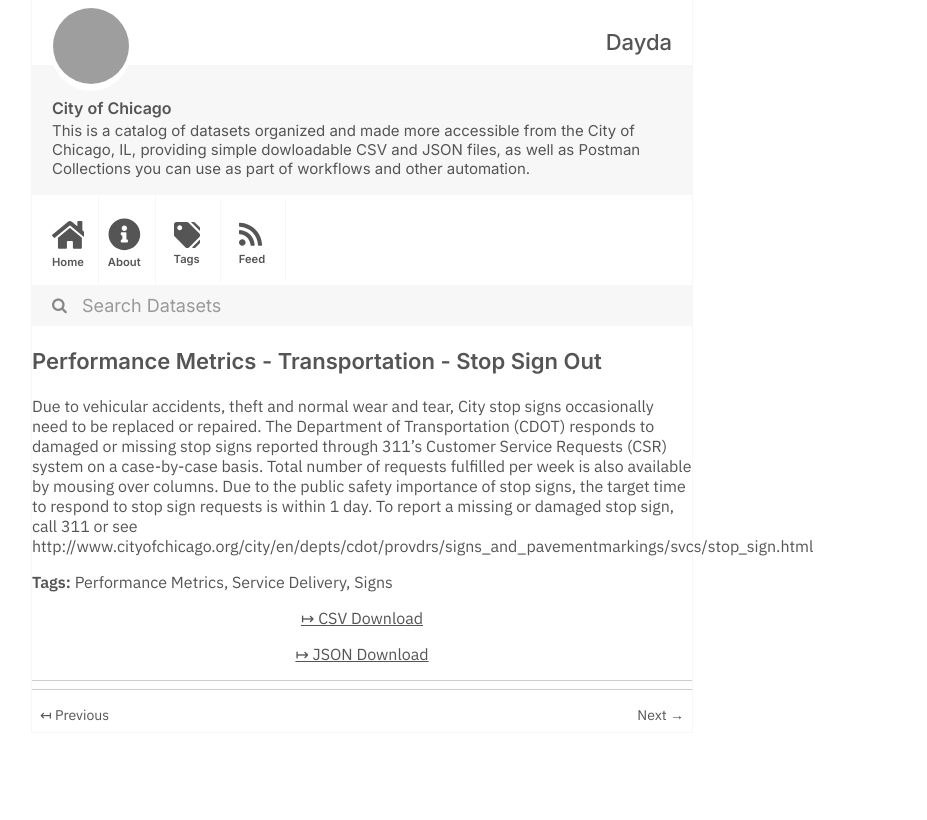
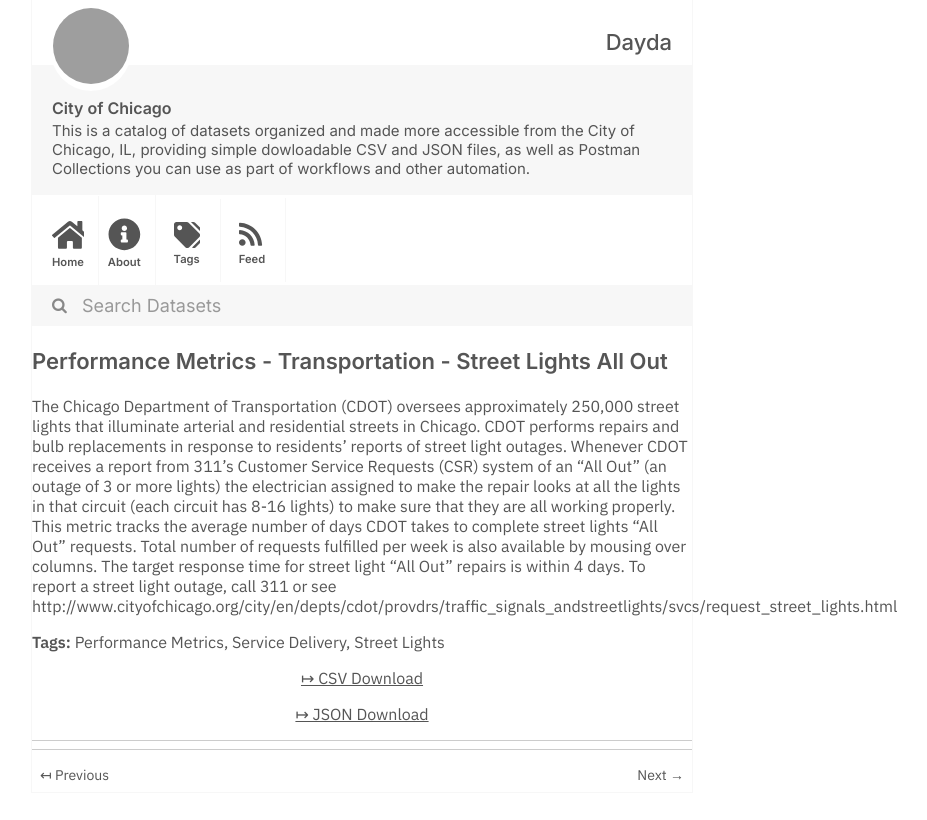
Before and after one commit to dayda-entities/city-of-chicago, a Jekyll site: the page built from _posts/2020-11-10-performance-metrics-transporta.md, in a window 1280 px wide, cut to the strip 0-820 px from the top of the page. Shown: the whole strip, without its empty margins (278-1205 px from the left). Built offline with Jekyll 4.4.1, drawn with Linux system fonts in a browser that asks for light colours; grey boxes are pictures that could not be loaded.

```diff
--- a/_posts/2020-11-10-performance-metrics-transporta.md
+++ b/_posts/2020-11-10-performance-metrics-transporta.md
@@ -1,20 +1,20 @@
 ---
-title: Performance Metrics - Transportation - Stop Sign Out
-created: '2020-11-10T16:54:59.684152'
-modified: '2020-11-10T16:54:59.684159'
+title: Performance Metrics - Transportation - Street Lights All Out
+created: '2020-11-10T16:55:14.007803'
+modified: '2020-11-10T16:55:14.007813'
 state: active
 type: dataset
 tags:
   - Performance Metrics
   - Service Delivery
-  - Signs
+  - Street Lights
 groups:
   - Local Government
 csv_url: >-
-  https://data.cityofchicago.org/api/views/hybd-quwr/rows.csv?accessType=DOWNLOAD
+  https://data.cityofchicago.org/api/views/phrs-x2nm/rows.csv?accessType=DOWNLOAD
 json_url: >-
-  https://data.cityofchicago.org/api/views/hybd-quwr/rows.json?accessType=DOWNLOAD
+  https://data.cityofchicago.org/api/views/phrs-x2nm/rows.json?accessType=DOWNLOAD
 layout: post
 
 ---
-Due to vehicular accidents, theft and normal wear and tear, City stop signs occasionally need to be replaced or repaired.  The Department of Transportation (CDOT) responds to damaged or missing stop signs reported through 311’s Customer Service Requests (CSR) system on a case-by-case basis.  Total number of requests fulfilled per week is also available by mousing over columns.  Due to the public safety importance of stop signs, the target time to respond to stop sign requests is within 1 day.  To report a missing or damaged stop sign, call 311 or see http://www.cityofchicago.org/city/en/depts/cdot/provdrs/signs_and_pavementmarkings/svcs/stop_sign.html
+The Chicago Department of Transportation (CDOT) oversees approximately 250,000 street lights that illuminate arterial and residential streets in Chicago. CDOT performs repairs and bulb replacements in response to residents’ reports of street light outages. Whenever CDOT receives a report from 311’s Customer Service Requests (CSR) system of an “All Out” (an outage of 3 or more lights) the electrician assigned to make the repair looks at all the lights in that circuit (each circuit has 8-16 lights) to make sure that they are all working properly.  This metric tracks the average number of days CDOT takes to complete street lights “All Out” requests.   Total number of requests fulfilled per week is also available by mousing over columns.  The target response time for street light “All Out” repairs is within 4 days.  To report a street light outage, call 311 or see http://www.cityofchicago.org/city/en/depts/cdot/provdrs/traffic_signals_andstreetlights/svcs/request_street_lights.html
```
